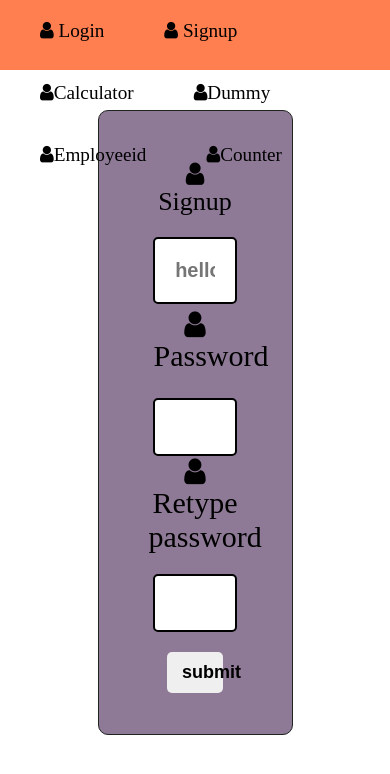
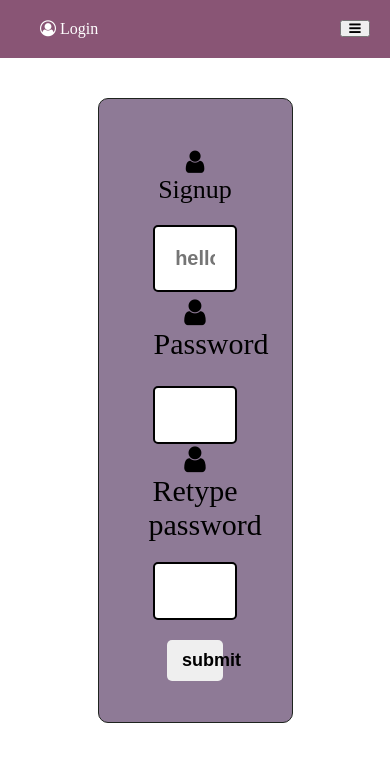
Before and after one commit to venkatesh2001A/react-q6trt7, a React (Create React App) app: page /Signup in a window 390 px wide. Shown: the top 774 px of the page. Built offline with nearby package versions, Linux system fonts and the light colour scheme.

Commit message:
2 files modified, 1 added

```diff
--- a/src/components/nav.jsx
+++ b/src/components/nav.jsx
@@ -1,52 +1,36 @@
 import React from 'react';
+import { NavLink } from 'react-router-dom';
 import '../css/nav.css';
-import { NavLink } from 'react-router-dom';
 function Nav() {
+  const [expand, setExpand] = React.useState(false);
   return (
-    <div className="content">
-      <ul className=" sub">
-        <li className="style">
+    <nav className={expand ? 'expand1 navbar' : 'navbar'}>
+      <button onClick={() => setExpand(!expand)}>
+        <i className="fa fa-bars icon"></i>
+      </button>
       <NavLink to="/login">
-            <i class="fa fa-user icon"></i> Login{' '}
-          </NavLink>{' '}
-        </li>
-        <li className="style">
-          {' '}
+        <i className="fa fa-user-circle-o"></i> Login
+      </NavLink>
       <NavLink to="/signup">
         <i class="fa fa-user icon"></i> Signup
       </NavLink>
-        </li>
-        <li className="style">
-          {' '}
       <NavLink to="/calculator">
         <i class="fa fa-user icon"></i>
         Calculator
       </NavLink>
-        </li>
-        <li className="style">
-          {' '}
       <NavLink to="/Dummy">
         <i class="fa fa-user icon"></i>
         Dummy
       </NavLink>
-        </li>
-
-        <li className="style">
-          {' '}
       <NavLink to="/Employeeid">
         <i class="fa fa-user icon"></i>
         Employeeid
       </NavLink>
-        </li>
-        <li className="style">
-          {' '}
       <NavLink to="/Counter">
         <i class="fa fa-user icon"></i>
         Counter
       </NavLink>
-        </li>
-      </ul>
-    </div>
+    </nav>
   );
 }
 export default Nav;
--- a/src/css/nav.css
+++ b/src/css/nav.css
@@ -31,3 +31,44 @@ a {
 /* a.active {
   background-color: aqua;
 } */
+nav.navbar {
+  background-color: #895575;
+  /* height: 55px; */
+  padding: 10px;
+  margin: 0px;
+  text-align: right;
+}
+
+nav.navbar a {
+  text-decoration: none;
+  color: white;
+  width: 100px;
+  padding: 10px;
+  position: inherit;
+}
+nav button {
+  display: none;
+}
+@media screen and (max-width: 743px) {
+  nav button {
+    position: absolute;
+    right: 20px;
+    top: 20px;
+    padding: 0px;
+    width: 30px;
+    display: inline-block;
+  }
+  nav.navbar {
+    text-align: left;
+  }
+  nav.navbar a {
+    display: none;
+    width: 340px;
+  }
+  nav.navbar a:nth-child(2) {
+    display: block;
+  }
+  nav.navbar.expand1 a {
+    display: block;
+  }
+}
```
Also changed, not shown: src/components/navbar.jsx (added, +36 -0 lines). Lines whose indentation alone changed are shown as unchanged.
